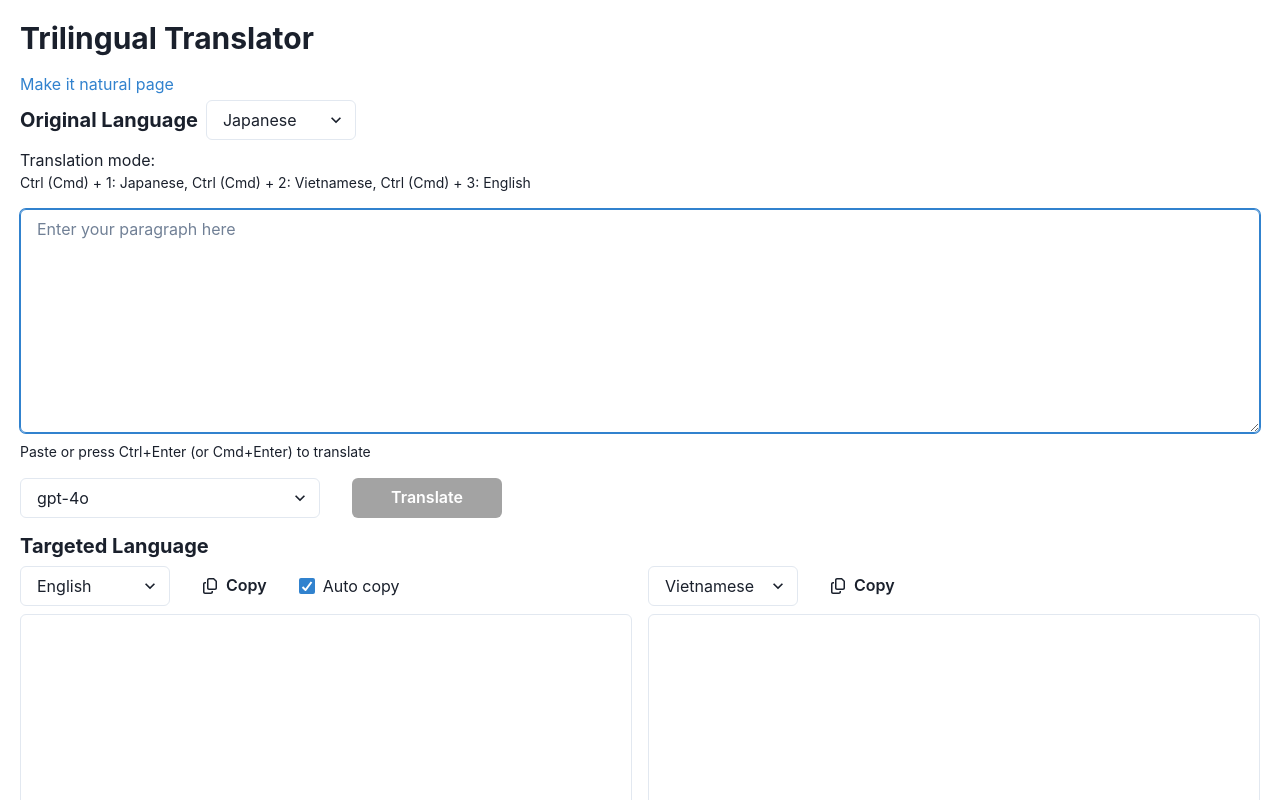
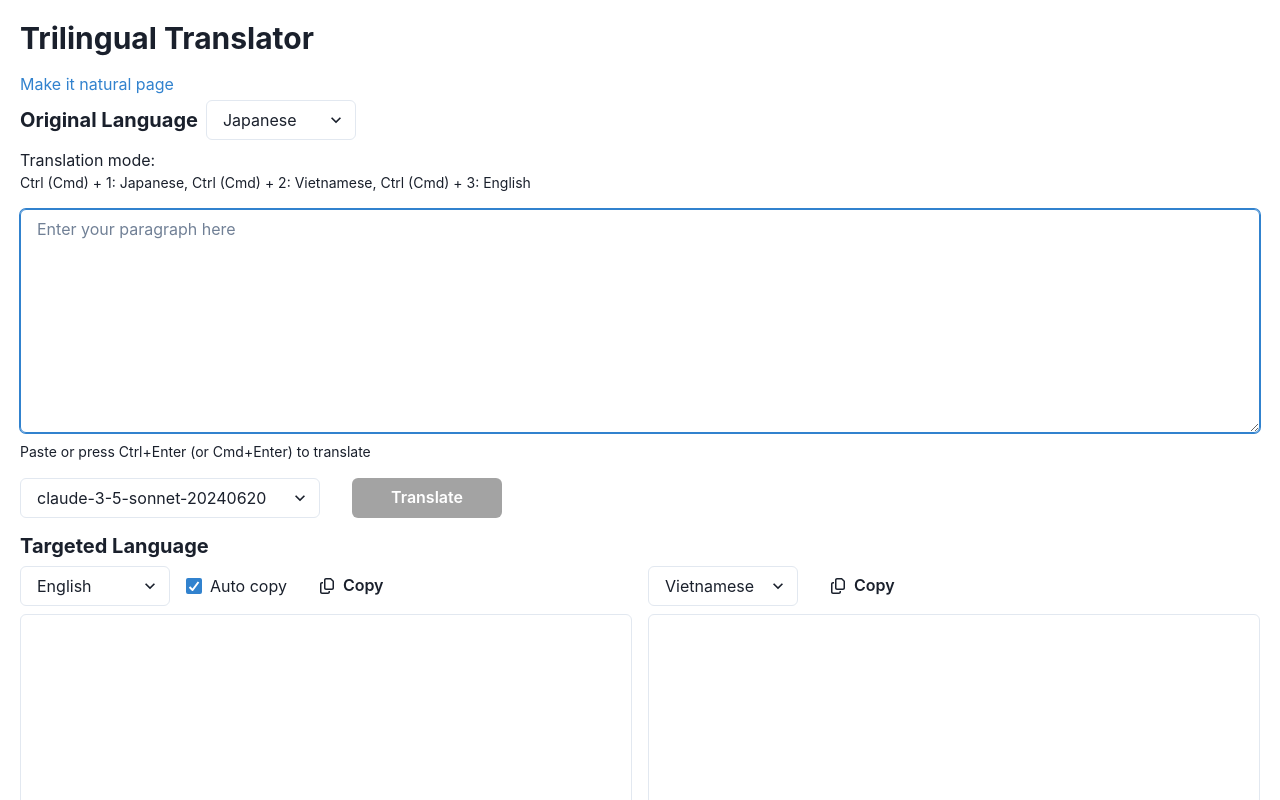
Before and after one commit to LeHoangTuanbk/trilingual-translation, a Next.js app: page / in a window 1280 px wide. Shown: the top 800 px of the page. Built offline with nearby package versions, Linux system fonts and the light colour scheme.

Commit message:
Update: Refactor translation props and default models

```diff
--- /dev/null
+++ b/src/features/translation/ui/props.ts
@@ -0,0 +1,44 @@
+import { FieldErrors, UseFormRegister } from "react-hook-form";
+import { ClipboardEvent, FormEventHandler, KeyboardEvent } from "react";
+import type { TranslationFormValues } from "@/features/translation/api";
+
+type FormProps = {
+  register: UseFormRegister<TranslationFormValues>;
+  errors: FieldErrors<TranslationFormValues>;
+  onSubmit: FormEventHandler<HTMLFormElement>;
+};
+
+type InputProps = {
+  input: string;
+  onPaste: (e: ClipboardEvent<HTMLTextAreaElement>) => void;
+  onKeyDown: (e: KeyboardEvent<HTMLTextAreaElement>) => void;
+  inputRef: React.MutableRefObject<HTMLTextAreaElement | null>;
+};
+
+type ModelProps = {
+  selectedModel: string;
+  isLoading: boolean;
+  models: string[];
+};
+
+type TranslationOutputProps = {
+  translation1: string;
+  translation2: string;
+  translation1Ref: React.RefObject<HTMLTextAreaElement>;
+  translation2Ref: React.RefObject<HTMLTextAreaElement>;
+  onAutoCopyChange1: (checked: boolean) => void;
+  isAutoCopy1: boolean;
+  isCopied1: boolean;
+  isCopied2: boolean;
+  handleCopy: (
+    ref: React.RefObject<HTMLTextAreaElement>,
+    setIsCopied: (isCopied: boolean) => void
+  ) => void;
+  setIsCopied1: (isCopied: boolean) => void;
+  setIsCopied2: (isCopied: boolean) => void;
+};
+
+export type TranslationPresenterProps = FormProps &
+  InputProps &
+  ModelProps &
+  TranslationOutputProps;
--- a/src/features/translation/ui/translation-container.tsx
+++ b/src/features/translation/ui/translation-container.tsx
@@ -170,33 +170,53 @@ export const TranslationContainer = () => {
     }
   }, [hasMounted, inputRef]);
 
+  const formProps = {
+    register,
+    errors,
+    onSubmit: handleSubmit(onTranslationSubmit),
+  };
+
+  const inputProps = {
+    input: watch("input"),
+    onKeyDown: handleKeyDown,
+    onPaste: handlePaste,
+    inputRef,
+  };
+
+  const modelProps = {
+    selectedModel: watch("selectedModel"),
+    isLoading: isSubmitting,
+    models: MODELS,
+  };
+
+  const translationProps = {
+    translation1,
+    translation2,
+    translation1Ref: translation1RefObject,
+    translation2Ref: translation2RefObject,
+    onAutoCopyChange1: handleAutoCopyChange1,
+    isAutoCopy1,
+    handleCopy,
+  };
+
+  const copyProps = {
+    isCopied1,
+    isCopied2,
+    setIsCopied1,
+    setIsCopied2,
+  };
+
   if (!hasMounted) {
     return null;
   }
 
   return (
     <Translation
-      register={register}
-      errors={errors}
-      input={watch("input")}
-      selectedModel={watch("selectedModel")}
-      isLoading={isSubmitting}
-      models={MODELS}
-      onKeyDown={handleKeyDown}
-      onPaste={handlePaste}
-      onSubmit={handleSubmit(onTranslationSubmit)}
-      translation1={translation1}
-      translation2={translation2}
-      translation1Ref={translation1RefObject}
-      translation2Ref={translation2RefObject}
-      onAutoCopyChange1={handleAutoCopyChange1}
-      isAutoCopy1={isAutoCopy1}
-      isCopied1={isCopied1}
-      setIsCopied1={setIsCopied1}
-      isCopied2={isCopied2}
-      setIsCopied2={setIsCopied2}
-      handleCopy={handleCopy}
-      inputRef={inputRef}
+      {...formProps}
+      {...inputProps}
+      {...modelProps}
+      {...translationProps}
+      {...copyProps}
     />
   );
 };
--- a/src/features/translation/ui/translation.tsx
+++ b/src/features/translation/ui/translation.tsx
@@ -8,40 +8,16 @@ import {
   Flex,
   Stack,
   Checkbox,
+  FormControl,
+  FormErrorMessage,
 } from "@chakra-ui/react";
-import { FieldErrors, UseFormRegister } from "react-hook-form";
-import { ClipboardEvent, FormEventHandler, KeyboardEvent } from "react";
-import { Languages, TranslationModeKeysType } from "@/utils";
-import type { TranslationFormValues } from "@/features/translation/api";
+import { Languages } from "@/utils";
 import { FaRegCopy, FaCheck } from "react-icons/fa6";
-type TranslationPresenterProps = {
-  register: UseFormRegister<TranslationFormValues>;
-  errors: FieldErrors<TranslationFormValues>;
-  input: string;
-  selectedModel: string;
-  isLoading: boolean;
-  models: string[];
-  onPaste: (e: ClipboardEvent<HTMLTextAreaElement>) => void;
-  onKeyDown: (e: KeyboardEvent<HTMLTextAreaElement>) => void;
-  onSubmit: FormEventHandler<HTMLFormElement>;
-  translation1: string;
-  translation2: string;
-  translation1Ref: React.RefObject<HTMLTextAreaElement>;
-  translation2Ref: React.RefObject<HTMLTextAreaElement>;
-  onAutoCopyChange1: (checked: boolean) => void;
-  isAutoCopy1: boolean;
-  isCopied1: boolean;
-  isCopied2: boolean;
-  handleCopy: (
-    ref: React.RefObject<HTMLTextAreaElement>,
-    setIsCopied: (isCopied: boolean) => void
-  ) => void;
-  setIsCopied1: (isCopied: boolean) => void;
-  setIsCopied2: (isCopied: boolean) => void;
-  inputRef: React.MutableRefObject<HTMLTextAreaElement | null>;
-};
+import { TranslationPresenterProps } from "./props";
 
-export const Translation = ({
+export const Translation = ({ ...props }: TranslationPresenterProps) => {
+  // Todo: need to refactor: group props, divide into smaller components
+  const {
     register,
     errors,
     input,
@@ -63,7 +39,8 @@ export const Translation = ({
     setIsCopied2,
     handleCopy,
     inputRef,
-}: TranslationPresenterProps) => {
+  } = props;
+
   return (
     <form onSubmit={onSubmit}>
       <Heading as="h2" size="md" mb="2" w="100%">
@@ -87,7 +64,7 @@ export const Translation = ({
         Ctrl (Cmd) + 1: Japanese, Ctrl (Cmd) + 2: Vietnamese, Ctrl (Cmd) + 3:
         English
       </Text>
-
+      <FormControl isInvalid={!!errors.input}>
         <Textarea
           {...register("input")}
           value={input}
@@ -101,11 +78,10 @@ export const Translation = ({
             inputRef.current = e;
           }}
         />
-      {errors.input && (
-        <Text color="red.500" mb="2">
-          {errors.input.message}
-        </Text>
-      )}
+        <FormErrorMessage mb="2">
+          {errors.input && errors.input.message}
+        </FormErrorMessage>
+      </FormControl>
 
       <Text fontSize="sm" mb="4">
         Paste or press Ctrl+Enter (or Cmd+Enter) to translate
@@ -161,6 +137,12 @@ export const Translation = ({
                   </option>
                 ))}
               </Select>
+              <Checkbox
+                onChange={() => onAutoCopyChange1(!isAutoCopy1)}
+                defaultChecked={isAutoCopy1}
+              >
+                Auto copy
+              </Checkbox>
               <Button
                 background="none"
                 borderRadius="md"
@@ -172,12 +154,6 @@ export const Translation = ({
                 <Box mr="2">{isCopied1 ? <FaCheck /> : <FaRegCopy />}</Box>
                 <Text>{isCopied1 ? "Copied" : "Copy"}</Text>
               </Button>
-              <Checkbox
-                onChange={() => onAutoCopyChange1(!isAutoCopy1)}
-                defaultChecked={isAutoCopy1}
-              >
-                Auto copy
-              </Checkbox>
             </Stack>
           </Text>
           {errors.targetedLanguage1 && (
--- a/src/utils/consts.ts
+++ b/src/utils/consts.ts
@@ -17,7 +17,7 @@ const Languages = {
 
 type LanguageType = (typeof Languages)[keyof typeof Languages];
 
-const DEFAULT_MODEL = "gpt-4o";
+const DEFAULT_MODEL = ANTHROPIC_MODELS[2];
 
 const MODELS = [...OPENAI_MODELS, ...ANTHROPIC_MODELS];
 
```
Lines whose indentation alone changed are shown as unchanged.
